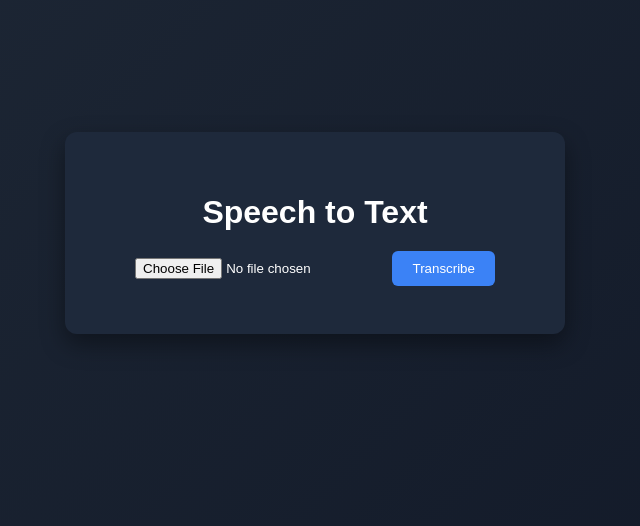
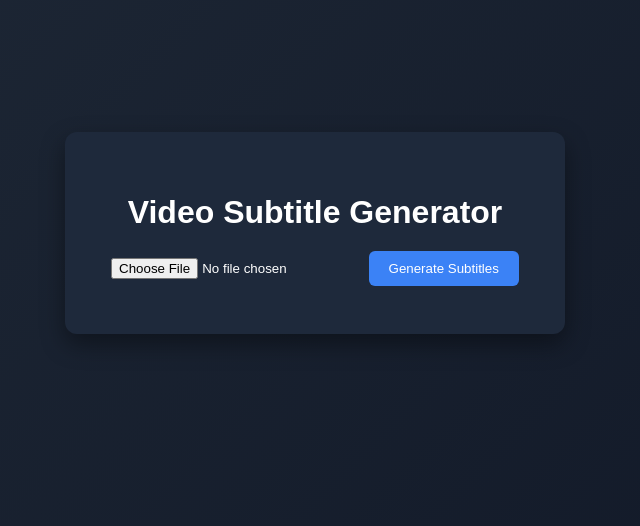
Before and after one commit to yunsu080313-del/real, a Flask app: page / in a window 1280 px wide. Shown: the part 175-701 px from the top of the page, without its empty margins (325-965 px from the left). Run offline with Flask 3, Linux system fonts and the light colour scheme.

Commit message:
Update index.html

```diff
--- a/templates/index.html
+++ b/templates/index.html
@@ -1,33 +1,32 @@
 <!DOCTYPE html>
 <html>
 <head>
-    <title>Whisper Transcription</title>
+    <title>Video Subtitle Overlay</title>
     <link rel="stylesheet" href="/static/style.css">
 </head>
 <body>
 <div class="container">
-        <h1>Speech to Text</h1>
+
+    <h1>Video Subtitle Generator</h1>
 
     <form method="POST" enctype="multipart/form-data">
         <input type="file" name="audio" accept="audio/*,video/*" required>
-            <button type="submit">Transcribe</button>
+        <button type="submit">Generate Subtitles</button>
     </form>
 
     {% if video_path %}
-        <div class="video">
-            <h2>Uploaded Video</h2>
-            <video width="500" controls>
+    <div class="video-container">
+        <video width="700" controls>
             <source src="{{ video_path }}">
+            <track src="{{ subtitle_path }}"
+                   kind="subtitles"
+                   srclang="en"
+                   label="English"
+                   default>
         </video>
     </div>
     {% endif %}
 
-        {% if transcription %}
-        <div class="result">
-            <h2>Result</h2>
-            <p>{{ transcription }}</p>
-        </div>
-        {% endif %}
 </div>
 </body>
 </html>
```
Lines whose indentation alone changed are shown as unchanged.
